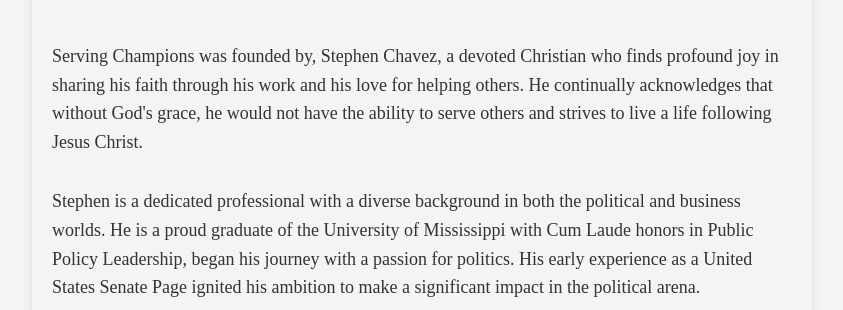
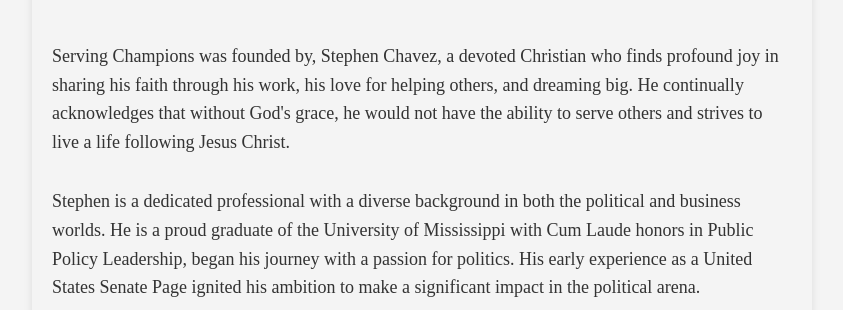
Before and after one commit to ServingChampions/ServingChampions, a plain HTML site: page about.html in a window 1280 px wide. Shown: the part 507-817 px from the top of the page, without its empty margins (218-1061 px from the left). Drawn offline with Linux system fonts and the light colour scheme.

Commit message:
Update about.html

```diff
--- a/about.html
+++ b/about.html
@@ -5,7 +5,7 @@
   <link rel="shortcut icon" href="assets/sclogo.png">
   <link rel="stylesheet" type="text/css" href="assets/stylesheets/main.css">
   <meta charset="utf-8">
-  <meta name="keywords" content="SWGC Portfolio">
+  <meta name="keywords" content="Serving Champions About">
   <meta name="viewport" content="width=device-width, initial-scale=1">
   <link rel="stylesheet" href="https://fonts.googleapis.com/css2?family=Lato:wght@100;300;400&display=swap">
 </head>
@@ -33,7 +33,7 @@
       <img src="assets/tennis.png" alt="Stephen Chavez playing tennis">
     </section>
     <p>
-      Serving Champions was founded by, Stephen Chavez, a devoted Christian who finds profound joy in sharing his faith through his work and his love for helping others. He continually acknowledges that without God's grace, he would not have the ability to serve others and strives to live a life following Jesus Christ.
+      Serving Champions was founded by, Stephen Chavez, a devoted Christian who finds profound joy in sharing his faith through his work, his love for helping others, and dreaming big. He continually acknowledges that without God's grace, he would not have the ability to serve others and strives to live a life following Jesus Christ.
     </p>
     <p>
       Stephen is a dedicated professional with a diverse background in both the political and business worlds. He is a proud graduate of the University of Mississippi with Cum Laude honors in Public Policy Leadership, began his journey with a passion for politics. His early experience as a United States Senate Page ignited his ambition to make a significant impact in the political arena.
```
